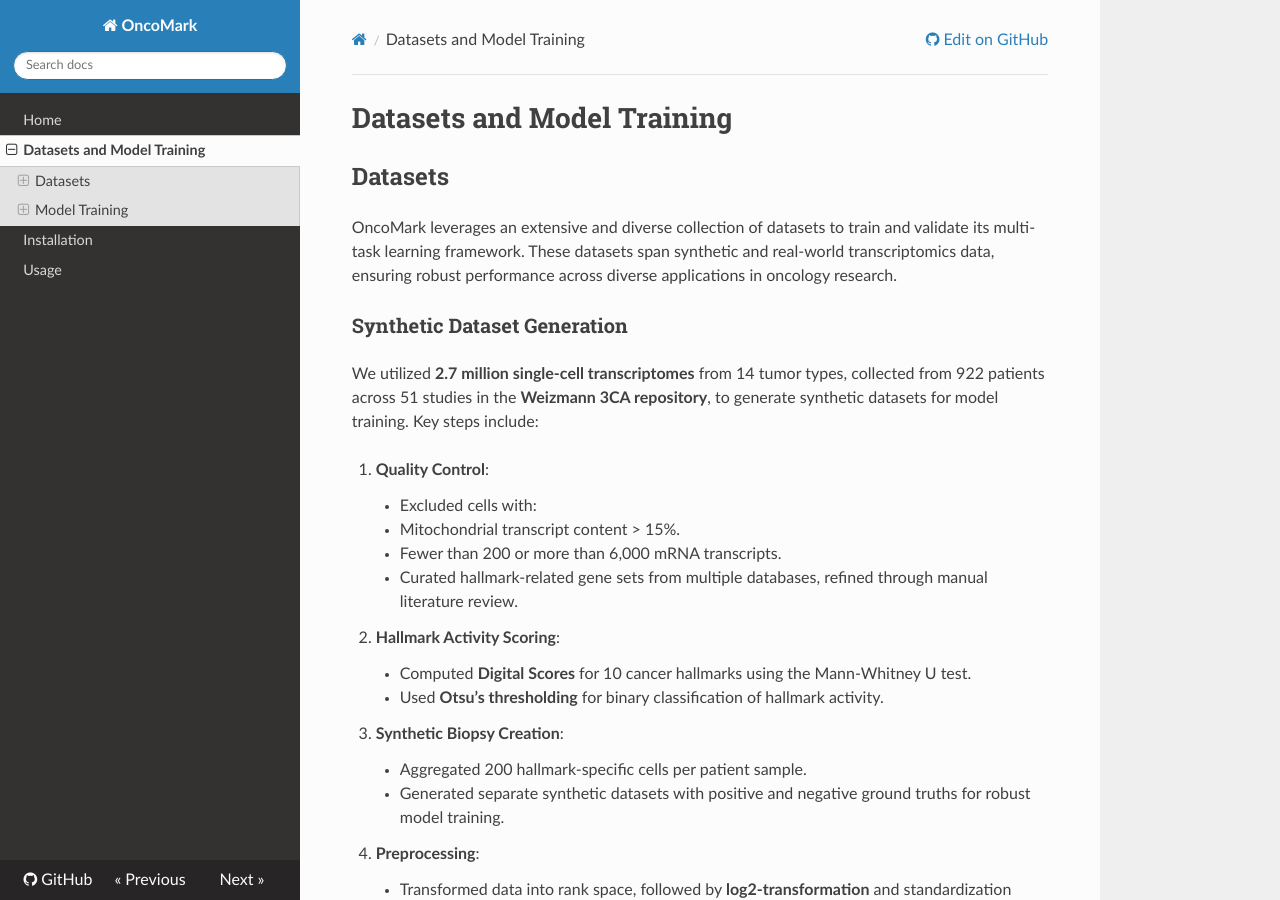
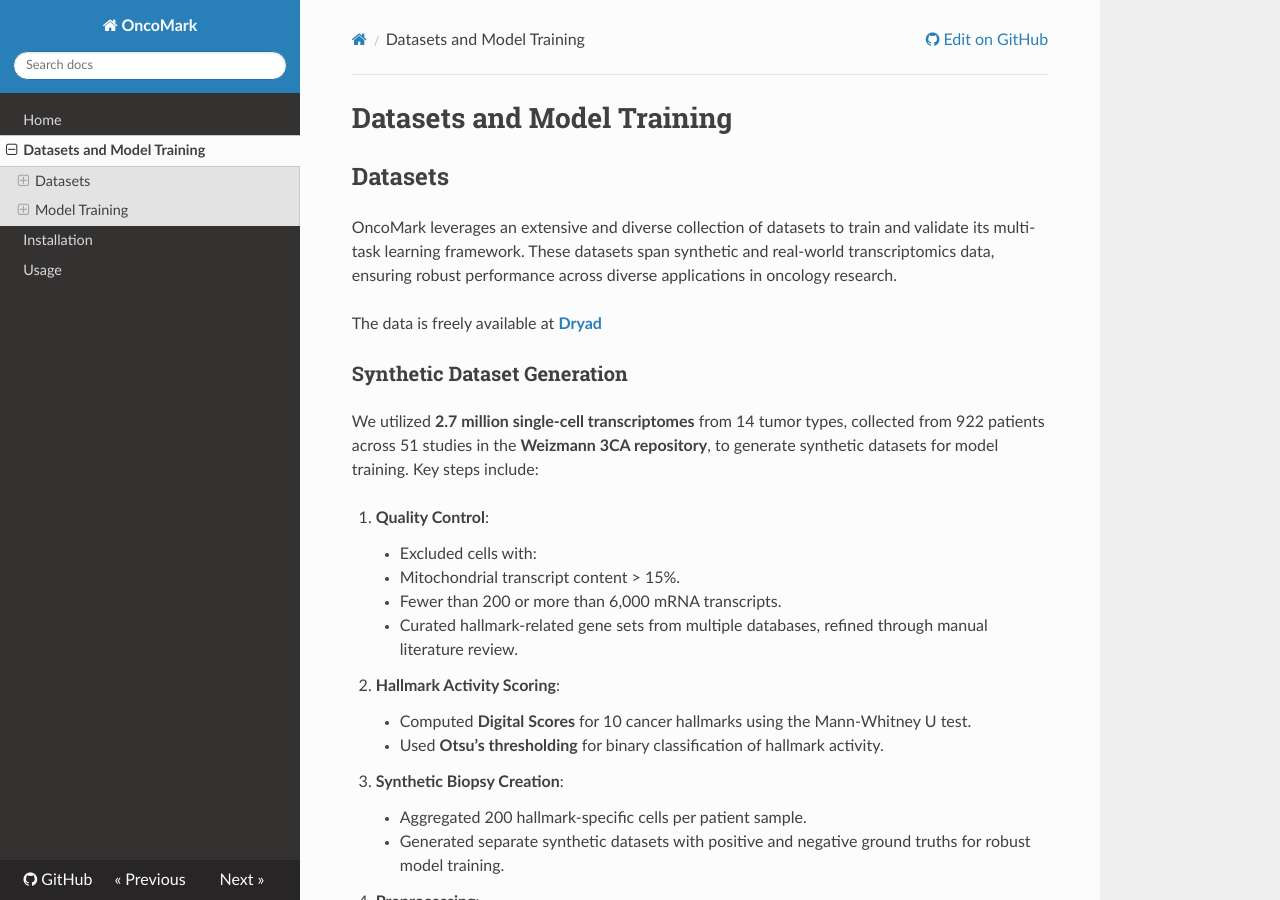
Before and after one commit to SML-CompBio/OncoMark, an MkDocs documentation site: the page built from docs/dataset.md, in a window 1280 px wide and 900 px high. Built offline with MkDocs 1.6.1, drawn with Linux system fonts in a browser that asks for light colours; nearby versions of some CDN libraries.

Commit message:
Update dataset.md

```diff
--- a/docs/dataset.md
+++ b/docs/dataset.md
@@ -3,6 +3,8 @@
 ## Datasets
 
 OncoMark leverages an extensive and diverse collection of datasets to train and validate its multi-task learning framework. These datasets span synthetic and real-world transcriptomics data, ensuring robust performance across diverse applications in oncology research.
+
+The data is freely available at [**Dryad**](https://doi.org/10.5061/dryad.zw3r228jc)
 
 ### Synthetic Dataset Generation
 We utilized **2.7 million single-cell transcriptomes** from 14 tumor types, collected from 922 patients across 51 studies in the **Weizmann 3CA repository**, to generate synthetic datasets for model training. Key steps include:
```
